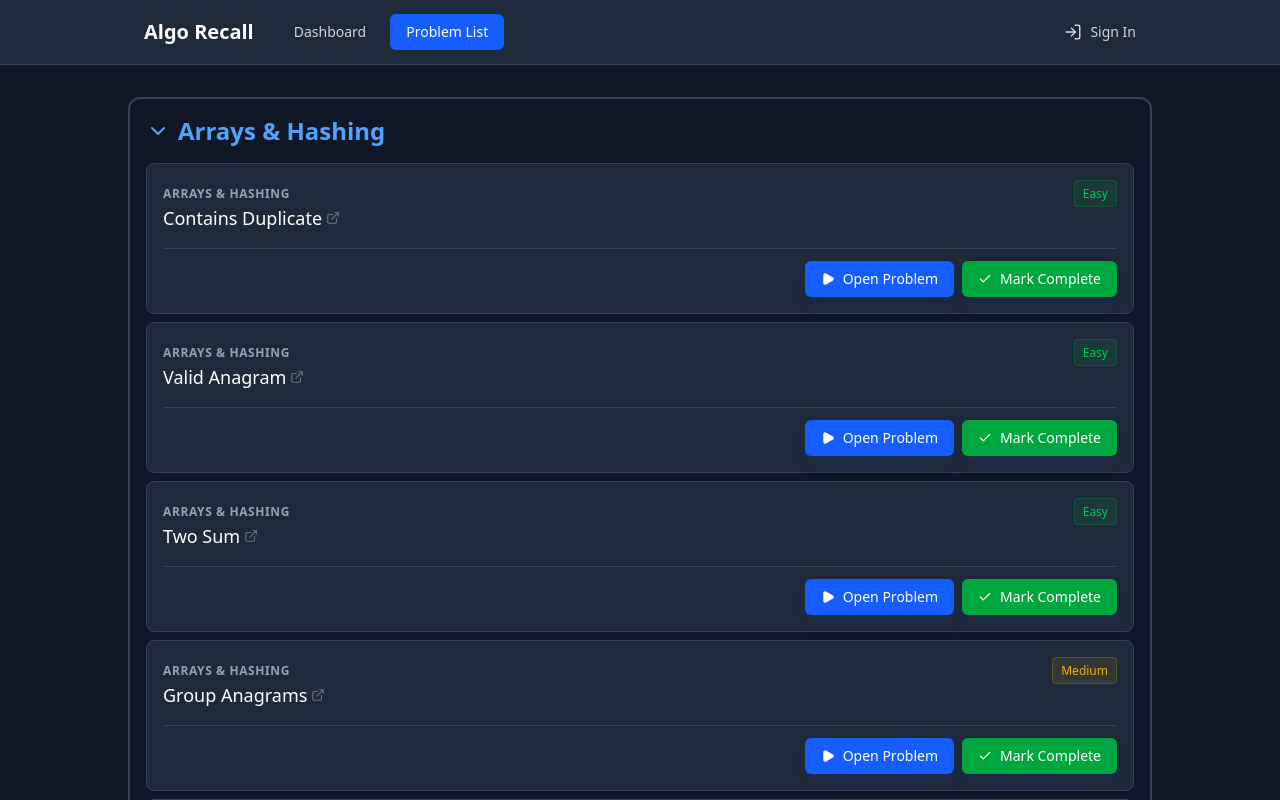
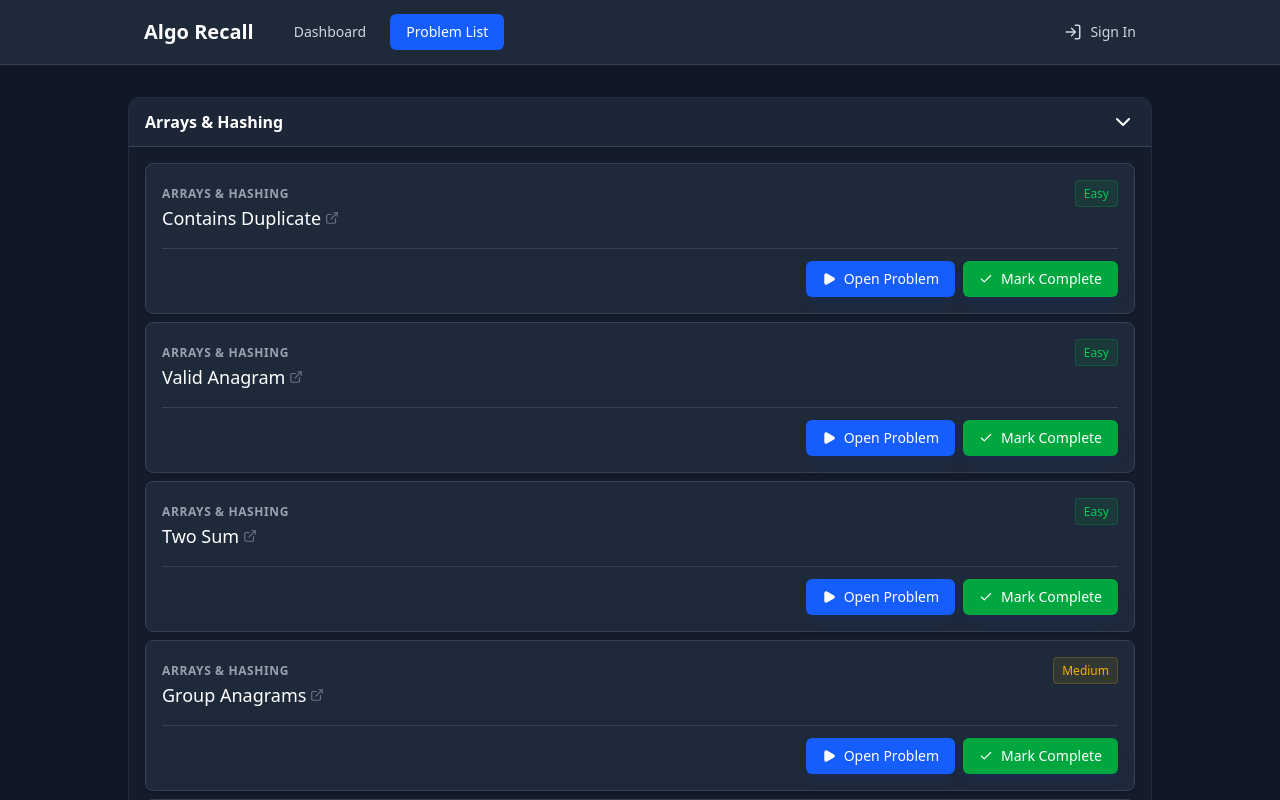
Before and after one commit to jordantannen/algo-recall, a React (Vite) app: page / in a window 1280 px wide. Both pictures are taken after a click on the button "Problem List". Shown: the top 800 px of the page. Built offline with nearby package versions, Linux system fonts and the light colour scheme; no server answers.

Commit message:
Refactor CategorySection styling because I need to read some design books, my god

```diff
--- a/src/components/CategorySection.jsx
+++ b/src/components/CategorySection.jsx
@@ -6,16 +6,18 @@ export default function CategorySection({ category, user }) {
 	const [isCollapsed, setIsCollapsed] = useState(false);
 
 	return (
-		<div className='p-4 rounded-xl mb-8 border-2 border-gray-700'>
-			<h2
-				className='text-2xl font-semibold mb-4 text-blue-400 flex items-center gap-2 cursor-pointer hover:text-blue-300 transition-colors select-none'
+		<div className='bg-gray-800/30 rounded-xl overflow-hidden border border-gray-700/50 mb-4'>
+
+			<div
+				className="bg-gray-800/80 px-4 py-3 border-b border-gray-700 flex justify-between items-center cursor-pointer hover:bg-gray-800/90 transition-colors select-none"
 				onClick={() => setIsCollapsed(!isCollapsed)}
 			>
+				<h3 className="font-semibold text-white">{category.category}</h3>
 				{isCollapsed ? <ChevronRight size={24} /> : <ChevronDown size={24} />}
-				{category.category}
-			</h2>
+			</div>
+
 			{!isCollapsed && (
-				<div className='space-y-2'>
+				<div className='space-y-2 p-4'>
 					{category.problems.map((problem) => (
 						<ProblemCard
 							key={problem.id}
```
